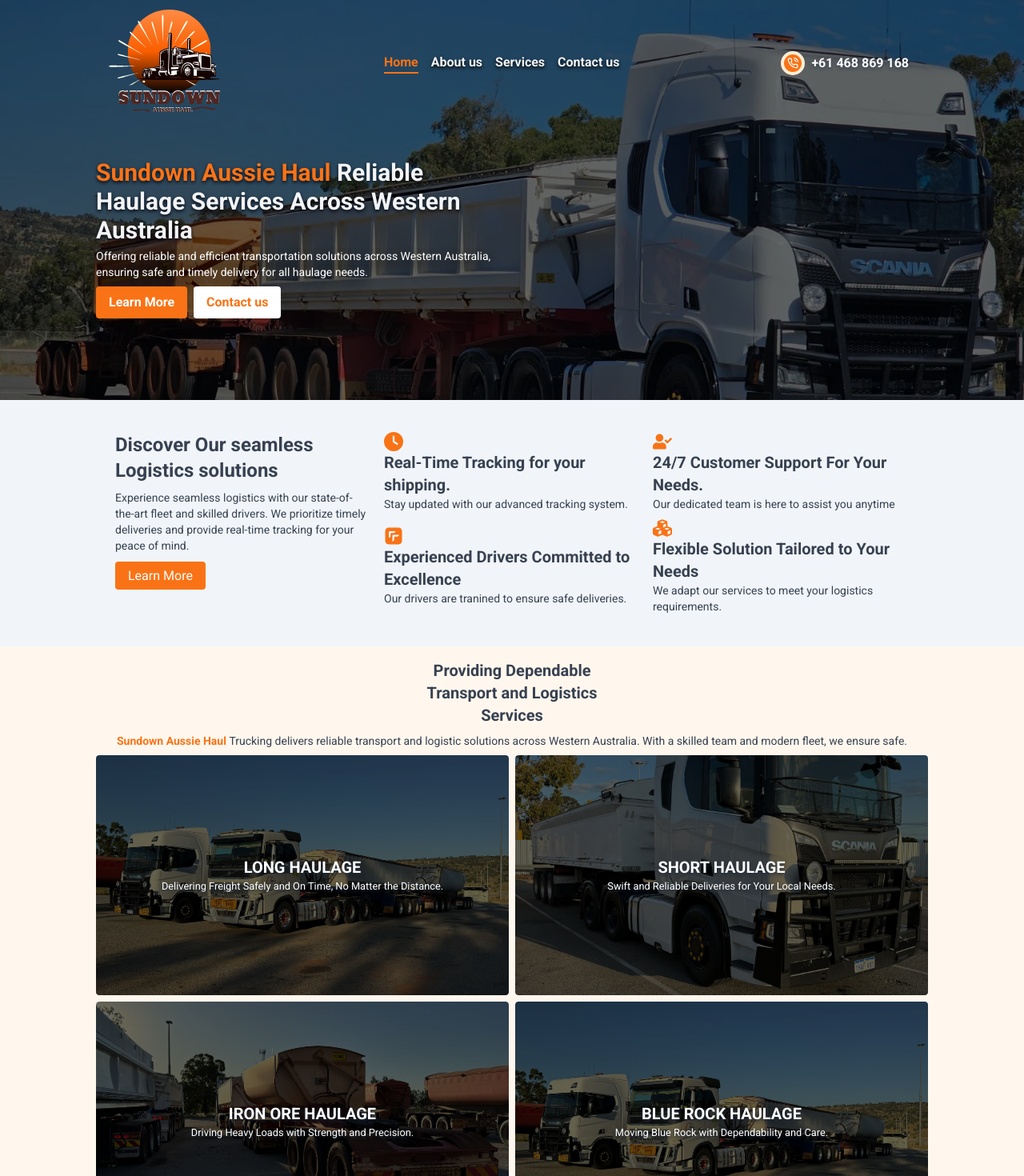
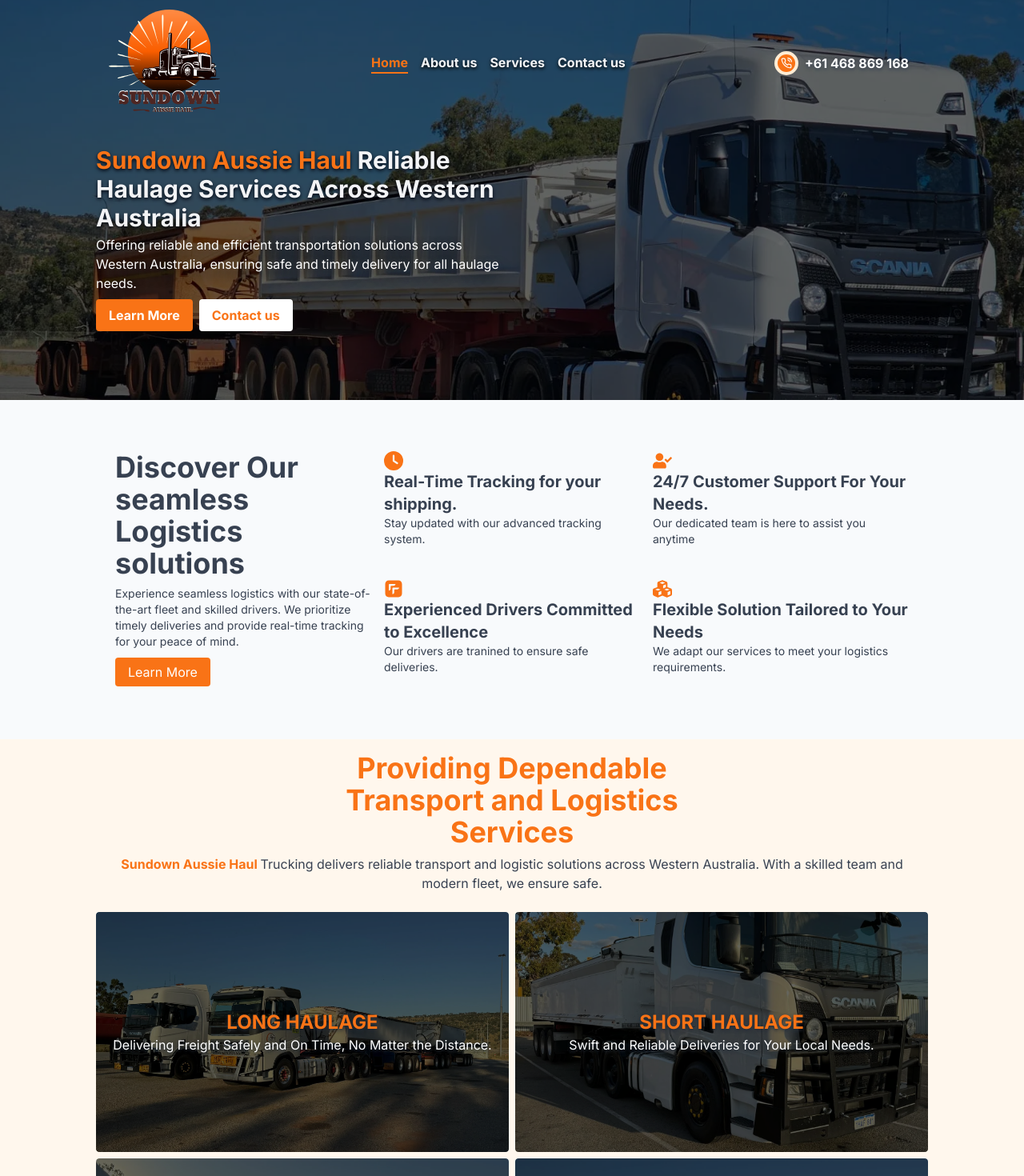
Before and after one commit to saretoduncan/SUNDOWN_AUSIE_HAUL_PTY_LTD, a React (Vite) app: page / in a window 1280 px wide. Shown: the top 1470 px of the page at 80% size. Built offline with nearby package versions, Linux system fonts and the light colour scheme.

Commit message:
add animation to call to action section

```diff
--- a/src/App.tsx
+++ b/src/App.tsx
@@ -8,13 +8,13 @@
   const { isYAxisChange } = useChangeOfYAxisHook();
   return (
     <>
-      <div className="min-h-screen grid text-gray-700 relative bg-slate-100">
+      <div className="min-h-screen grid text-gray-700 relative bg-slate-50">
         <div>
           <header className=" fixed  w-full z-50 ">
             <NavbarContextWrapper>
               <div
                 className={`w-full  translate-all ease-in-out duration-700 ${
-                  isYAxisChange ? "bg-slate-100 shadow " : "bg-transparent"
+                  isYAxisChange ? "bg-orange-50 shadow " : "bg-transparent"
                 } `}
               >
                 <div className="mx-auto xl:w-[1040px] 2xl:w-[1280px]">
--- a/src/components/CallToActionComponent.tsx
+++ b/src/components/CallToActionComponent.tsx
@@ -1,3 +1,4 @@
+import AnimateToTop from "../AnimationWrappers/AnimateToTop";
 import { ENavDataTitles } from "../types/types";
 import PrimaryLinkButton from "./Buttons/PrimaryLinkButton";
 
@@ -6,17 +7,25 @@
     <>
       <div className="grid p-4 ">
         <div className=" grid gap-2   p-4 px-8 md:p-8 rounded bg-gradient-to-r  from-orange-300 from-10% via-orange-200 via-30%  to-orange-300 to-90% text-shadow  md:grid-cols-2 xl:w-[1024px] xl:mx-auto 2xl:w-[1280px]">
+          <section className="overflow-hidden">
+            <AnimateToTop>
               <div className="grid md:justify-center">
                 <h4 className="font-bold text-2xl text-center capitalize text-shadow-md md:text-start md:text-3xl lg:text-4xl">
                   Get your haulage Quote Today
                 </h4>
               </div>
+            </AnimateToTop>
+          </section>
+          <section className="">
+            <AnimateToTop>
+
               <div className="grid gap-4 place-content-center">
                 <p className=" text-center text-sm md:text-base  md:font-bold  md:text-start">
                   {" "}
-              Reach out to us now to receive a personalized quote tailored to
-              your specific haulage requirements. Discover how Sundown Ausie
-              Haul can make your transport need seamless and efficient.
+                  Reach out to us now to receive a personalized quote tailored
+                  to your specific haulage requirements. Discover how Sundown
+                  Ausie Haul can make your transport need seamless and
+                  efficient.
                 </p>
                 <div className="grid md:block">
                   <PrimaryLinkButton
@@ -26,6 +35,8 @@
                   />
                 </div>
               </div>
+            </AnimateToTop>{" "}
+          </section>
         </div>
       </div>
     </>
--- a/src/components/NavigationComponents/NavigationBar.tsx
+++ b/src/components/NavigationComponents/NavigationBar.tsx
@@ -12,7 +12,7 @@
           <TopNav />
         </section>
         <section
-          className={`absolute top-0 bg-slate-100 w-full pt-32 px-4 py-4 shadow-md overflow-x-hidden rounded-b-md transition-all duration-700 ease-in-out ${
+          className={`absolute top-0 bg-orange-50 w-full pt-32 px-4 py-4 shadow-md overflow-x-hidden rounded-b-md transition-all duration-700 ease-in-out ${
             openNav?.isSideNavopen ? "translate-x-0" : "translate-x-[-100%]"
           } lg:hidden`}
         >
--- a/src/components/ServicePreviewCardComponent.tsx
+++ b/src/components/ServicePreviewCardComponent.tsx
@@ -1,4 +1,3 @@
-import truck_two from "../assets/trucks_two.webp";
 type TServicePreviewCardProps = {
   backgroundImage: string;
   cardTitle: string;
@@ -11,19 +10,18 @@
 }) => {
   return (
     <>
-      <div className="relative  h-[300px] mx-auto rounded overflow-hidden">
+      <div className="relative  h-[300px] mx-auto rounded overflow-hidden group">
         <div
-          className="absolute  inset-0 rounded bg-cover bg-center bg-no-repeat hover:scale-110 transition-transform duration-500 "
+          className="absolute  inset-0 rounded bg-cover bg-center bg-no-repeat group-hover:scale-110 transition-transform duration-500 "
           style={{
             backgroundImage: "url(" + "'" + backgroundImage + "'" + ")",
           }}
-        >
-          <div className="h-full w-full bg-black rounded bg-opacity-60 px-4 flex flex-col justify-center text-white text-shadow shadow-gray-800 ">
-            <p className=" text-center text-xl font-bold uppercase">
-              {cardTitle}
-            </p>
-            <small className="text-center">{cardCaption}</small>
-          </div>
+        ></div>
+        <div className="h-full w-full relative  bg-black rounded bg-opacity-60 px-4 flex flex-col justify-center text-white  ">
+          <p className=" text-center text-xl font-bold uppercase md:text-2xl text-orange-500 text-shadow shadow-gray-800">
+            {cardTitle}
+          </p>
+          <p className="text-center text-sm md:text-base text-shadow shadow-gray-800">{cardCaption}</p>
         </div>
       </div>
     </>
--- a/src/index.css
+++ b/src/index.css
@@ -1,4 +1,4 @@
-@import url("https://fonts.googleapis.com/css2?family=Roboto:ital,wght@0,100;0,300;0,400;0,500;0,700;0,900;1,100;1,300;1,400;1,500;1,700;1,900&display=swap");
+@import url('https://fonts.googleapis.com/css2?family=Inter:ital,opsz,wght@0,14..32,100..900;1,14..32,100..900&display=swap');
 @tailwind base;
 @tailwind components;
 @tailwind utilities;
--- a/src/pages/HomePage/HeroSection.tsx
+++ b/src/pages/HomePage/HeroSection.tsx
@@ -19,7 +19,7 @@
                   <span className="text-orange-500">Sundown Aussie Haul</span>{" "}
                   Reliable Haulage Services Across Western Australia
                 </h1>
-                <p className="text-sm text-white font-normal text-shadow-lg shadow-gray-950 ">
+                <p className="text-sm text-white font-normal text-shadow-lg shadow-gray-950  lg:text-base">
                   Offering reliable and efficient transportation solutions
                   across Western Australia, ensuring safe and timely delivery
                   for all haulage needs.
--- a/src/pages/HomePage/ServicesPreviewSection.tsx
+++ b/src/pages/HomePage/ServicesPreviewSection.tsx
@@ -9,15 +9,15 @@
   return (
     <>
       <div className="p-4 bg-orange-50  ">
-        <div className="grid gap-2 xl:w-[1040px] 2xl:w-[1280px] xl:mx-auto">
+        <div className="grid gap-6 xl:w-[1040px] 2xl:w-[1280px] xl:mx-auto">
           <section className="overflow-hidden">
             <AnimateToTop>
               <div className="grid gap-2">
-                <h4 className="text-xl font-bold text-center">
+                <h4 className="text-xl font-bold text-center lg:text-4xl text-orange-500">
                   Providing Dependable <br /> Transport and Logistics <br />
                   Services
                 </h4>
-                <p className="text-sm text-center">
+                <p className="text-sm text-center md:text-base">
                   <span className="font-bold text-orange-500">
                     Sundown Aussie Haul{" "}
                   </span>
--- a/src/pages/HomePage/WhyChooseUs.tsx
+++ b/src/pages/HomePage/WhyChooseUs.tsx
@@ -15,7 +15,7 @@
         <section className="">
           <AnimateToTop>
             <div className="grid gap-2 ">
-              <h3 className="font-bold text-2xl">
+              <h3 className="font-bold text-2xl lg:text-4xl">
                 Discover Our seamless Logistics solutions
               </h3>
               <p className="text-sm">
@@ -32,7 +32,7 @@
             </div>
           </AnimateToTop>{" "}
         </section>
-        <section className=" grid gap-2 ">
+        <section className=" grid gap-6 ">
           <section className="overflow-x-hidden">
             <AnimateToLeft>
               <div className="">
@@ -60,7 +60,7 @@
             </AnimateToLeft>
           </section>
         </section>
-        <section className=" grid gap-2 ">
+        <section className=" grid gap-6 ">
           <section className="overflow-x-hidden">
             <AnimateToRight>
               <div className="overflow-hidden">
--- a/src/pages/HomePage/index.tsx
+++ b/src/pages/HomePage/index.tsx
@@ -6,7 +6,7 @@
 const HomePage = () => {
   return (
     <>
-      <div className="grid gap-6">
+      <div className="grid gap-8 lg:gap-12 ">
         <section>
           <HeroSection />
         </section>
--- a/tailwind.config.js
+++ b/tailwind.config.js
@@ -5,7 +5,7 @@
   theme: {
     extend: {
       fontFamily: {
-        sans: ["Roboto", "sans-serif"],
+        sans: ["Inter", "sans-serif"],
       },
       textShadow: {
         sm: "0 1px 2px var(--tw-shadow-color)",
```
Lines whose indentation alone changed are shown as unchanged.
